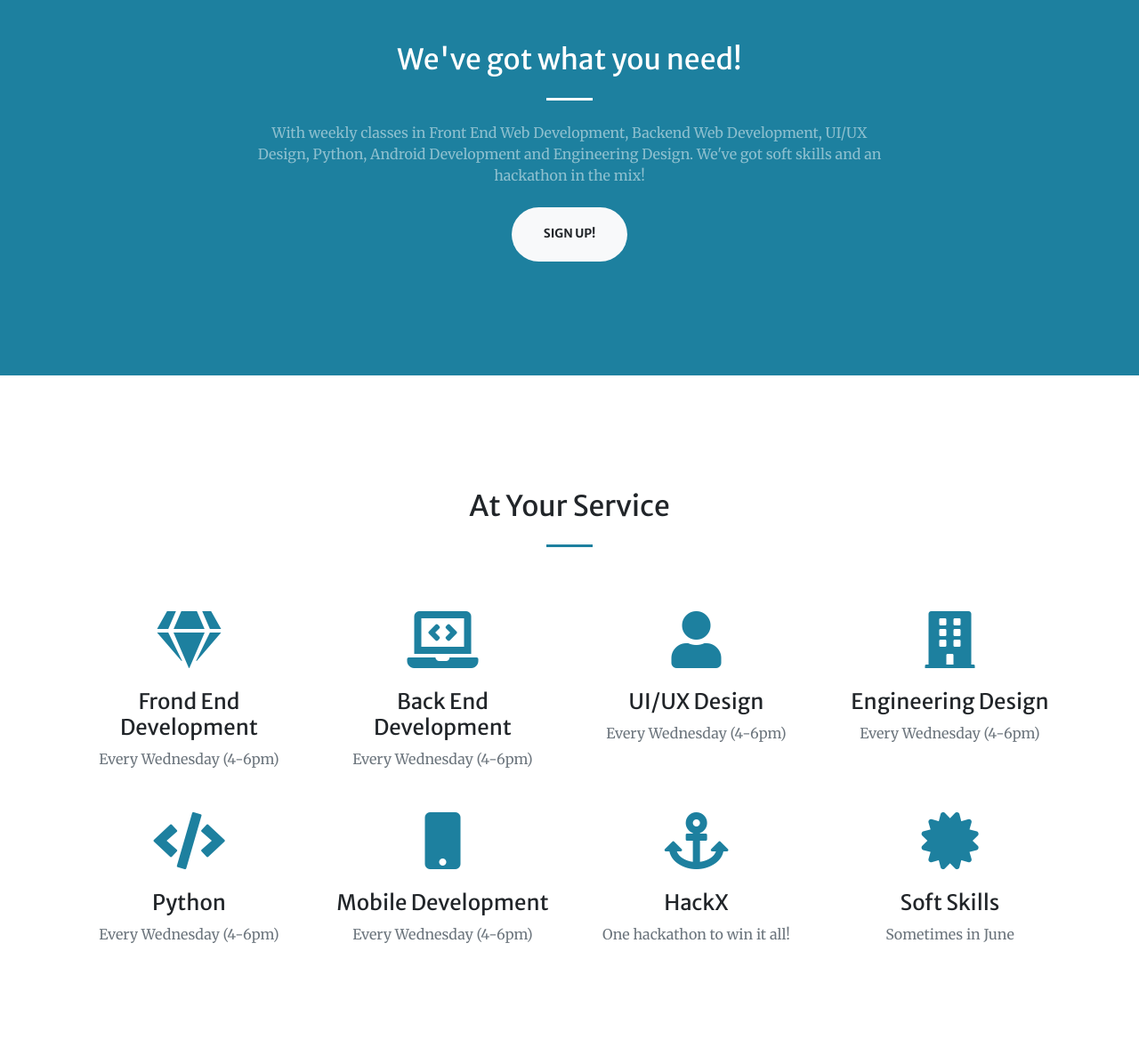
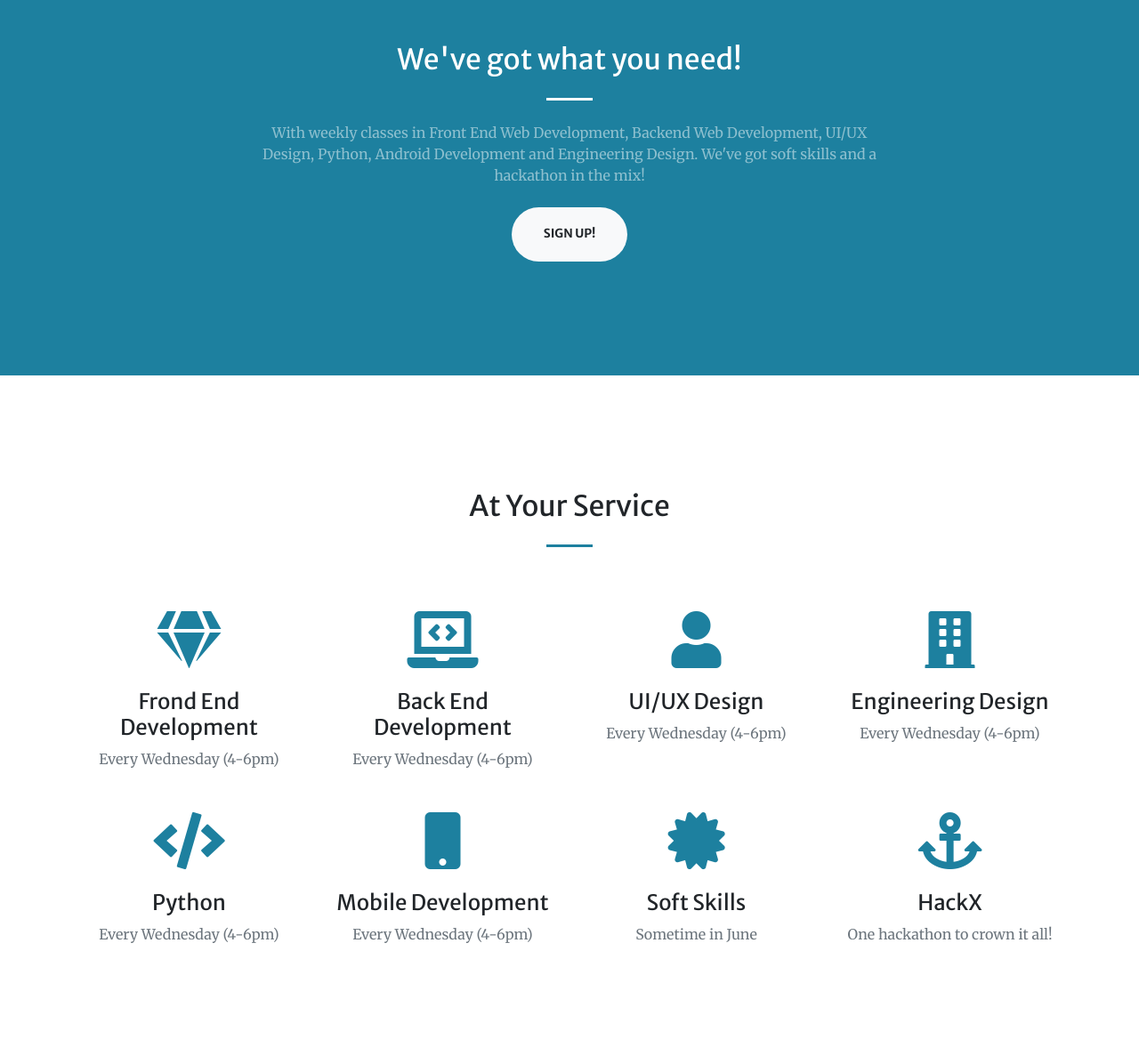
Before and after one commit to geektutor/ecx2020, a website with bundled scripts: page index.html in a window 1280 px wide. Shown: the part 880-2067 px from the top of the page at 89% size. Built offline with nearby package versions, Linux system fonts and the light colour scheme; grey boxes are pictures that could not be loaded.

Commit message:
Made changes

```diff
--- a/index.html
+++ b/index.html
@@ -76,7 +76,7 @@
         <div class="col-lg-8 text-center">
           <h2 class="text-white mt-0">We've got what you need!</h2>
           <hr class="divider light my-4">
-          <p class="text-white-50 mb-4">With weekly classes in Front End Web Development, Backend Web Development, UI/UX Design, Python, Android Development and Engineering Design. We've got soft skills and an hackathon in the mix!</p>
+          <p class="text-white-50 mb-4">With weekly classes in Front End Web Development, Backend Web Development, UI/UX Design, Python, Android Development and Engineering Design. We've got soft skills and a hackathon in the mix!</p>
           <a class="btn btn-light btn-xl js-scroll-trigger" href="#services">Sign Up!</a>
         </div>
       </div>
@@ -133,16 +133,16 @@
         </div>
         <div class="col-lg-3 col-md-6 text-center">
           <div class="mt-5">
-            <i class="fas fa-4x fa-anchor text-primary mb-4"></i>
-            <h3 class="h4 mb-2">HackX</h3>
-            <p class="text-muted mb-0">One hackathon to win it all!</p>
+            <i class="fas fa-4x fa-certificate text-primary mb-4"></i>
+            <h3 class="h4 mb-2">Soft Skills</h3>
+            <p class="text-muted mb-0">Sometime in June</p>
           </div>
         </div>
         <div class="col-lg-3 col-md-6 text-center">
           <div class="mt-5">
-            <i class="fas fa-4x fa-certificate text-primary mb-4"></i>
-            <h3 class="h4 mb-2">Soft Skills</h3>
-            <p class="text-muted mb-0">Sometimes in June</p>
+            <i class="fas fa-4x fa-anchor text-primary mb-4"></i>
+            <h3 class="h4 mb-2">HackX</h3>
+            <p class="text-muted mb-0">One hackathon to crown it all!</p>
           </div>
         </div>
       </div>
@@ -256,12 +256,12 @@
       <div class="row">
         <div class="col-lg-4 ml-auto text-center mb-5 mb-lg-0">
           <i class="fas fa-phone fa-3x mb-3 text-muted"></i>
-          <div>+234 81 866 09 399</div>
+          <div>+234 818 660 9399</div>
         </div>
         <div class="col-lg-4 mr-auto text-center">
           <i class="fas fa-envelope fa-3x mb-3 text-muted"></i>
           <!-- Make sure to change the email address in anchor text AND the link below! -->
-          <a class="d-block" href="mailto:contact@ecx.website">contact@ecx.website</a>
+          <a class="d-block" href="mailto:ecxunilag@gmail.com">ecxunilag@gmail.com</a>
         </div>
       </div>
     </div>
```
